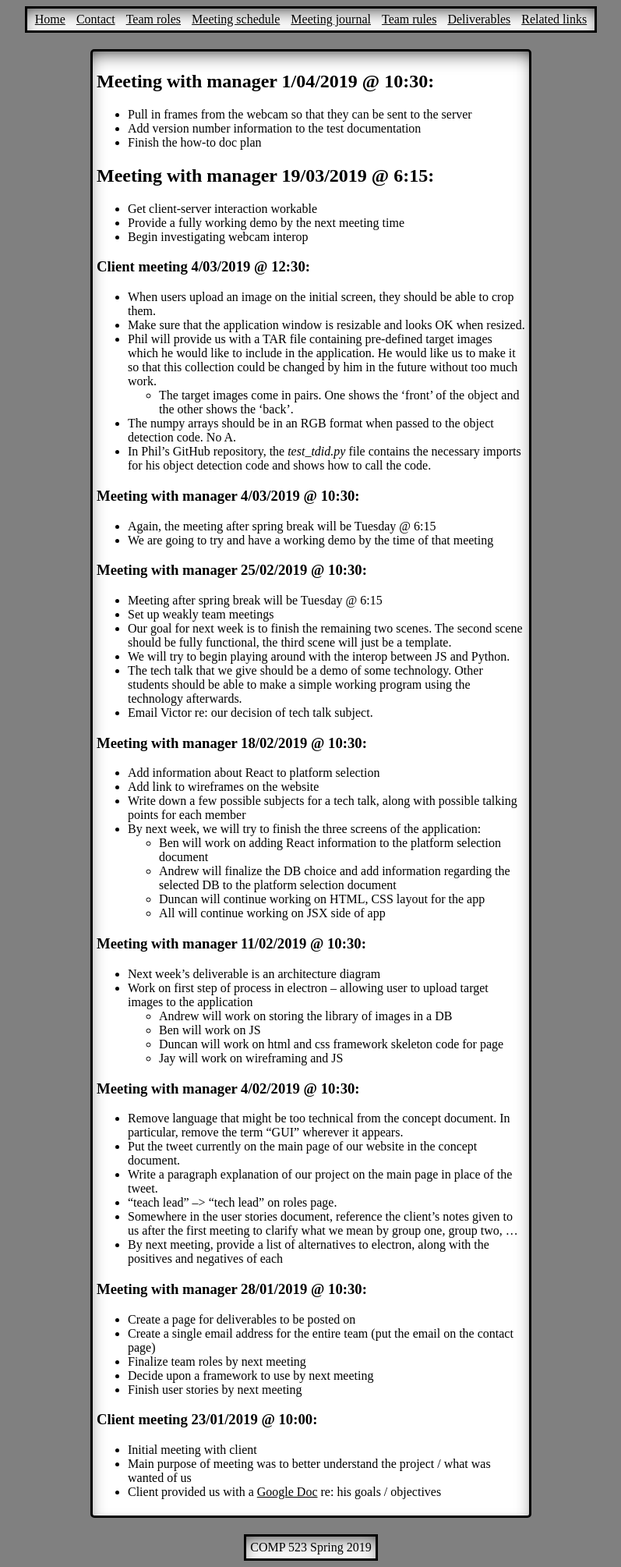
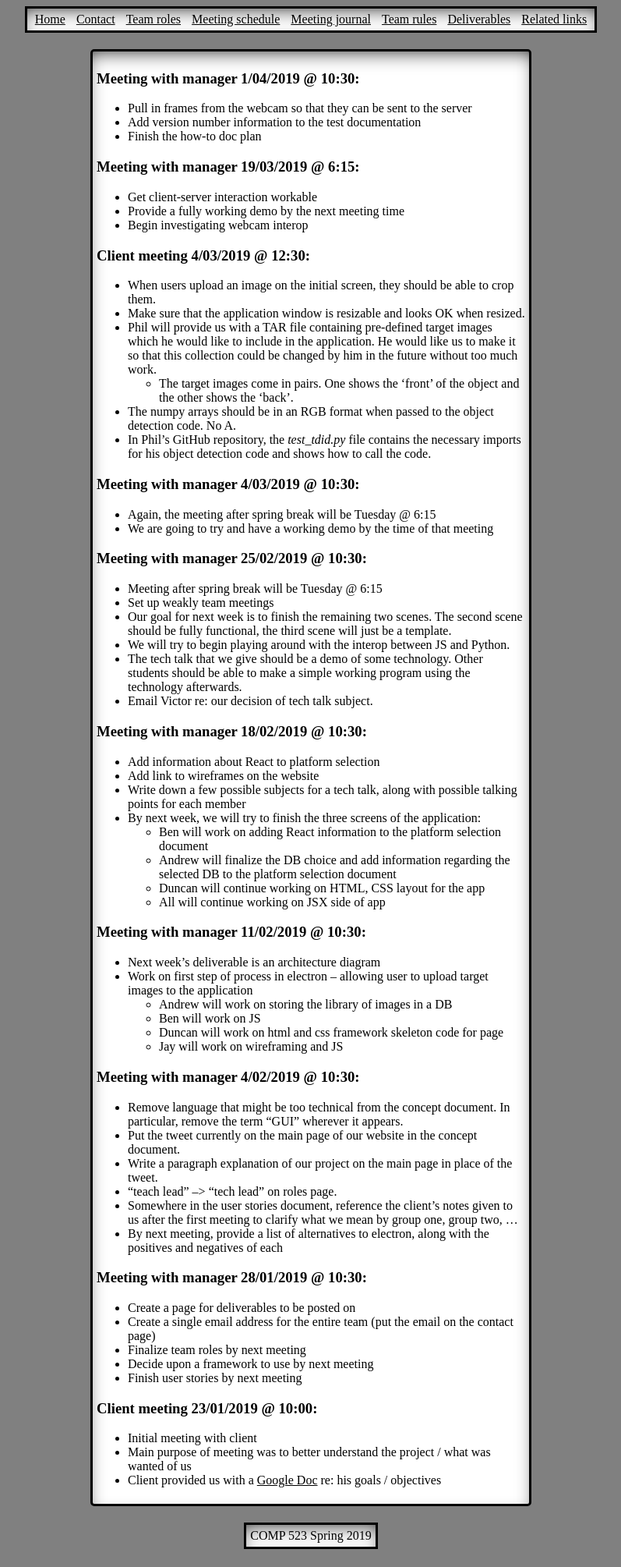
Before and after one commit to jay1723/ObjectDetectionWebsite, a Jekyll site: the page built from meeting-journal.md, in a window 1280 px wide. Shown: the whole page at 78% size, without its empty margins (241-1038 px from the left). Built offline with Jekyll 4.4.1, drawn with Linux system fonts in a browser that asks for light colours.

```diff
--- a/meeting-journal.md
+++ b/meeting-journal.md
@@ -3,12 +3,12 @@ layout: default
 title: Meeting journal
 ---
 
-## Meeting with manager 1/04/2019 @ 10:30:
+### Meeting with manager 1/04/2019 @ 10:30:
 * Pull in frames from the webcam so that they can be sent to the server
 * Add version number information to the test documentation
 * Finish the how-to doc plan
 
-## Meeting with manager 19/03/2019 @ 6:15:
+### Meeting with manager 19/03/2019 @ 6:15:
 * Get client-server interaction workable
 * Provide a fully working demo by the next meeting time
 * Begin investigating webcam interop
```
